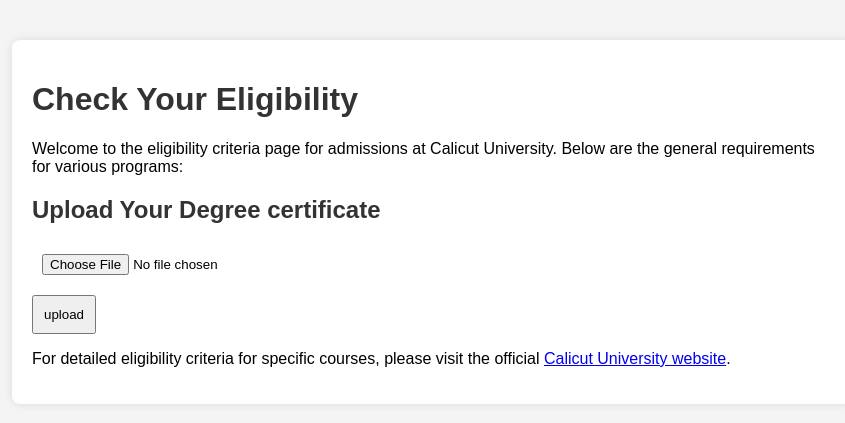
After one commit to AnurejT/flask_basic, a Flask app: page /eligibility in a window 1280 px wide. The commit adds this page. Shown: the top 423 px of the page, without its empty margins (28-873 px from the left). Run offline with Flask 3, Linux system fonts and the light colour scheme.

Commit message:
file upload updated

```diff
--- a/app.py
+++ b/app.py
@@ -1,6 +1,9 @@
 from flask import Flask, render_template, request, redirect, url_for
+import os
 
 app = Flask(__name__)
+
+app.config['UPLOAD_PATH'] = 'static/images'
 
 @app.route('/', methods=['GET', 'POST'])
 def login():
@@ -33,5 +36,15 @@
 def contact():
     return render_template('contact.html')
 
+@app.route('/eligibility')
+def eligibility():
+    return render_template('eligi.html')
+
+@app.route('/eligibility/upload', methods=['POST'])
+def upload():
+    file = request.files['myfile']
+    file.save(os.path.join(app.config['UPLOAD_PATH'], file.filename))
+    return "file uploaded"
+
 if __name__ == '__main__':
     app.run(debug=True)
--- /dev/null
+++ b/templates/eligi.html
@@ -0,0 +1,48 @@
+<!DOCTYPE html>
+<html lang="en">
+<head>
+    <meta charset="UTF-8">
+    <meta name="viewport" content="width=device-width, initial-scale=1.0">
+    <title>Eligibility for Admission - Calicut University</title>
+    <style>
+        body {
+            font-family: Arial, sans-serif;
+            margin: 20px;
+            padding: 20px;
+            background-color: #f4f4f4;
+        }
+        .container {
+            max-width: 800px;
+            background: white;
+            padding: 20px;
+            border-radius: 8px;
+            box-shadow: 0 0 10px rgba(0, 0, 0, 0.1);
+        }
+        h1, h2 {
+            color: #333;
+        }
+        ul {
+            line-height: 1.6;
+        }
+        input, button {
+            display: block;
+            margin-top: 10px;
+            padding: 10px;
+        }
+    </style>
+</head>
+<body>
+    <div class="container">
+        <h1>Check Your Eligibility</h1>
+        <p>Welcome to the eligibility criteria page for admissions at Calicut University. Below are the general requirements for various programs:</p>
+
+        <h2>Upload Your Degree certificate</h2>
+        <form action="http://127.0.0.1:5000/eligibility/upload" method='post' enctype="multipart/form-data">
+            <input type="file" name="myfile">
+            <button type="submit">upload</button>
+        </form>
+
+        <p>For detailed eligibility criteria for specific courses, please visit the official <a href="https://www.uoc.ac.in" target="_blank">Calicut University website</a>.</p>
+    </div>
+</body>
+</html>
--- a/templates/home.html
+++ b/templates/home.html
@@ -15,6 +15,7 @@
         <a href="{{url_for('courses')}}">Courses</a>
         <a href="{{url_for('admissions')}}">Admissions</a>
         <a href="{{url_for('contact')}}">Contact</a>
+        <a href="{{url_for('eligibility')}}">Eligibility</a>
     </nav>
     <div class="hero">
     </div>
```
Also changed, not shown: static/images/pexels-hellochemo-1745936.jpg (added).
